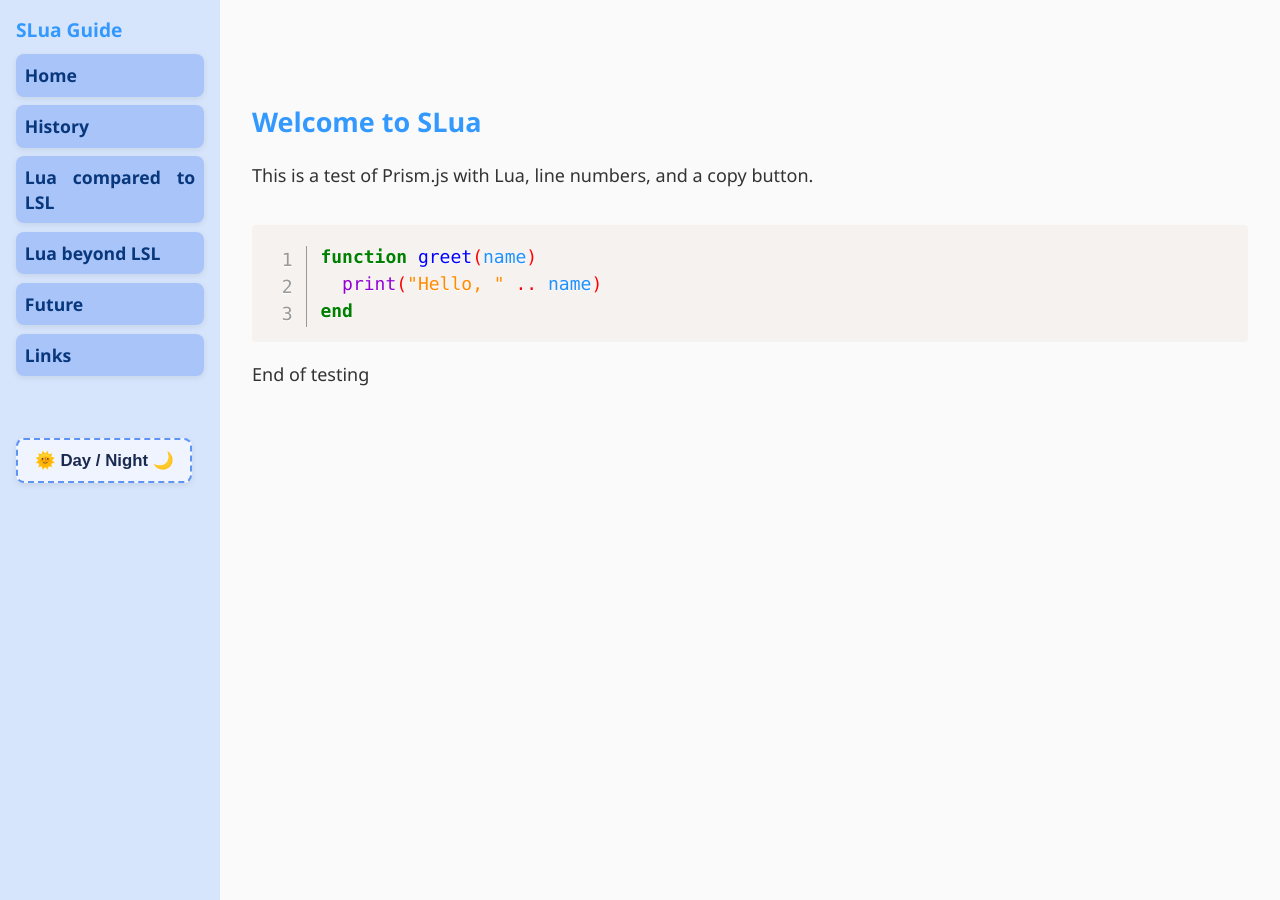
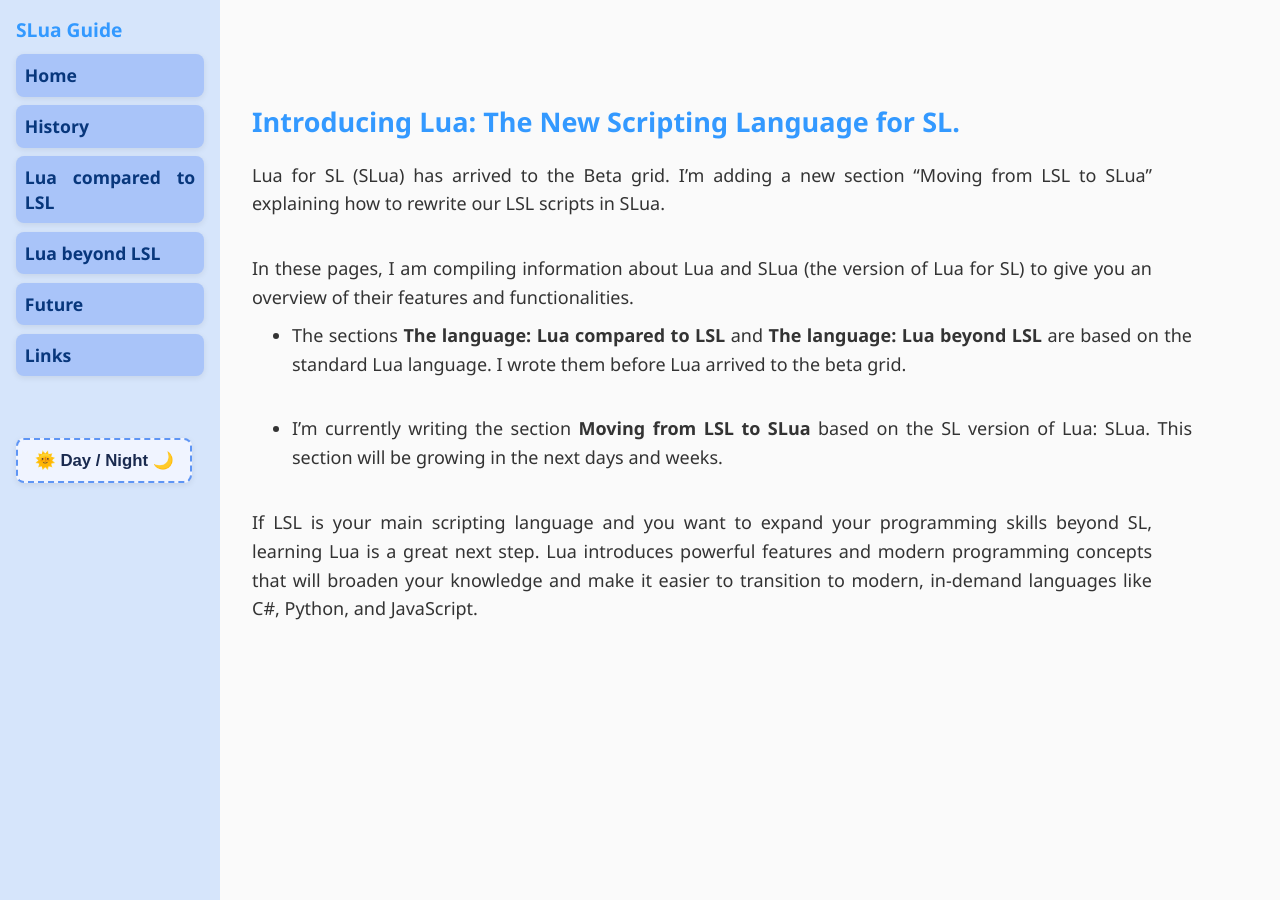
Before and after one commit to Suzanna-Linn/slua, a Jekyll site: the page built from docs/index.md, in a window 1280 px wide. Built offline with Jekyll 4.4.1, drawn with Linux system fonts in a browser that asks for light colours; nearby versions of some CDN libraries; comment, search, counter and statistics services are not loaded.

Commit message:
Update index.md

````diff
--- a/docs/index.md
+++ b/docs/index.md
@@ -2,16 +2,16 @@
 layout: default
 title: Home
 ---
+## Introducing Lua: The New Scripting Language for SL.
 
-# Welcome to SLua
+Lua for SL (SLua) has arrived to the Beta grid. I'm adding a new section "Moving from LSL to SLua" explaining how to rewrite our LSL scripts in SLua.
 
-This is a test of Prism.js with Lua, line numbers, and a copy button.
 
-```slua
-function greet(name)
-  print("Hello, " .. name)
-end
-```
-{:.language-slua .line-numbers}
+In these pages, I am compiling information about Lua and SLua (the version of Lua for SL) to give you an overview of their features and functionalities.
 
-End of testing
+* The sections **The language: Lua compared to LSL** and **The language: Lua beyond LSL** are based on the standard Lua language. I wrote them before Lua arrived to the beta grid.
+
+* I'm currently writing the section **Moving from LSL to SLua** based on the SL version of Lua: SLua. This section will be growing in the next days and weeks.
+
+
+If LSL is your main scripting language and you want to expand your programming skills beyond SL, learning Lua is a great next step. Lua introduces powerful features and modern programming concepts that will broaden your knowledge and make it easier to transition to modern, in-demand languages like C#, Python, and JavaScript.
````
